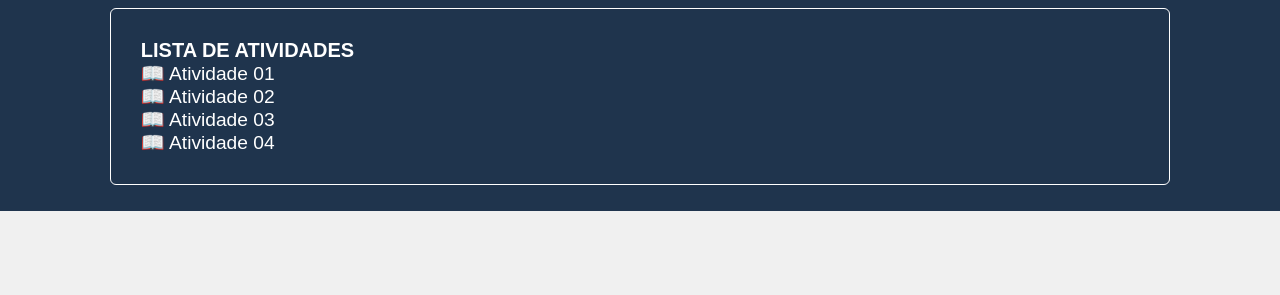
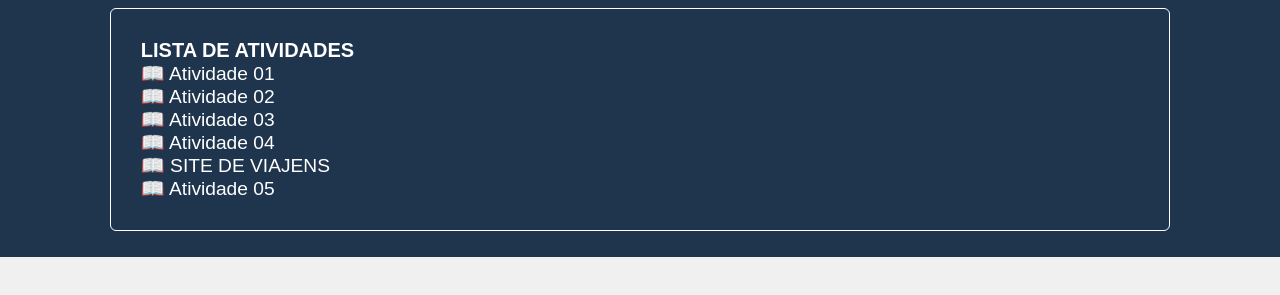
Before and after one commit to pablokayro/programacaoWeb-Jefferson, a plain HTML site: page index.html in a window 1280 px wide. Shown: the part 209-504 px from the top of the page. Drawn offline with Linux system fonts and the light colour scheme.

Commit message:
Add files via upload

```diff
--- a/index.html
+++ b/index.html
@@ -20,6 +20,8 @@
                 <a href="ATIVIDADE02/index.html"> &#128214 Atividade 02</a>
                 <a href="ATIVIDADE03/index.html"> &#128214 Atividade 03</a>
                 <a href="ATIVIDADE04/login.html"> &#128214 Atividade 04</a>
+                <a href="ATIVIDADE-05-SITE-DE-VIAJENS/index.html"> &#128214 SITE DE VIAJENS</a>
+                <a href="ATIVIDADE05/index.html"> &#128214 Atividade 05</a>
             </nav>
         </section>
     </header>
```
